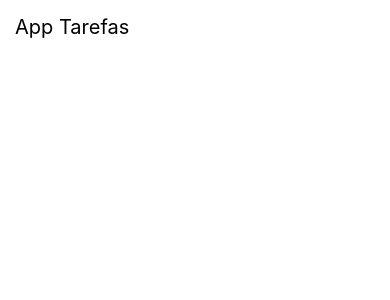
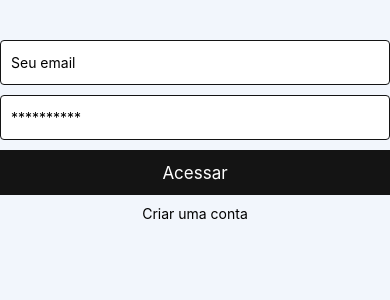
Before and after one commit to LuizFernandoJr9999/myAppFire, a React Native app: screen / in a window 390 px wide. Shown: the top 300 px of the page. Built offline with nearby package versions, Linux system fonts and the light colour scheme.

Commit message:
Aula 76 - TarefasApp - Criando Sistema de Login - Inicio da aula.

```diff
--- a/App.js
+++ b/App.js
@@ -1,19 +1,28 @@
 import React, { useState, useEffect } from "react";
-import { View, Text, StyleSheet } from "react-native";
+import { View, Text, StyleSheet, SafeAreaView } from "react-native";
 import firebase from "./src/firebaseConnection"; // Importe o arquivo de configuração
+import Login from "./src/components/Login";
 
 export default function App() {
+  const [user, setUser] = useState(null);
+
+  if (!user) {
+    return <Login />;
+  }
+
   return (
-    <View style={styles.container}>
-      <Text style={styles.texto}>App Tarefas</Text>
-    </View>
+    <SafeAreaView style={styles.container}>
+      <Text style={styles.texto}>DENTRO DA TELA TAREFAS</Text>
+    </SafeAreaView>
   );
 }
 
 const styles = StyleSheet.create({
   container: {
     flex: 1,
-    margin: 15,
+    paddingTop: 25,
+    paddingHorizontal: 10,
+    backgroundColor: "#fef6fc",
   },
   texto: {
     fontSize: 20,
--- /dev/null
+++ b/src/components/Login/index.js
@@ -0,0 +1,73 @@
+import React, { useState, useEffect } from "react";
+import {
+  TextInput,
+  View,
+  Text,
+  StyleSheet,
+  SafeAreaView,
+  TouchableOpacity,
+} from "react-native";
+
+export default function Login() {
+  const [email, setEmail] = useState("");
+  const [password, setPassword] = useState("");
+
+  function handleLogin() {
+    alert("Teste");
+    console.log("Teste");
+  }
+
+  return (
+    <SafeAreaView style={styles.container}>
+      <TextInput
+        placeholder="Seu email"
+        style={styles.input}
+        value={email}
+        onChangeText={(text) => setEmail(text)}
+      />
+
+      <TextInput
+        placeholder="**********"
+        style={styles.input}
+        value={password}
+        onChangeText={(text) => setPassword(text)}
+      />
+
+      <TouchableOpacity style={styles.handleLogin} onPress={handleLogin}>
+        <Text style={styles.loginText}>Acessar</Text>
+      </TouchableOpacity>
+      <TouchableOpacity>
+        <Text style={{ textAlign: "center" }}>Criar uma conta</Text>
+      </TouchableOpacity>
+    </SafeAreaView>
+  );
+}
+
+const styles = StyleSheet.create({
+  container: {
+    flex: 1,
+    paddingTop: 40,
+    backgroundColor: "#f2f6fc",
+    paddingHorizontal: 10,
+  },
+  input: {
+    marginBottom: 10,
+    backgroundColor: "#FFF",
+    borderRadius: 4,
+    height: 45,
+    padding: 10,
+    borderWidth: 1,
+    borderColor: "#141414",
+  },
+  handleLogin: {
+    alignItems: "center",
+    justifyContent: "center",
+    backgroundColor: "#141414",
+    height: 45,
+    marginBottom: 10,
+  },
+  loginText: {
+    color: "#FFF",
+    fontSize: 17,
+  },
+});
```
